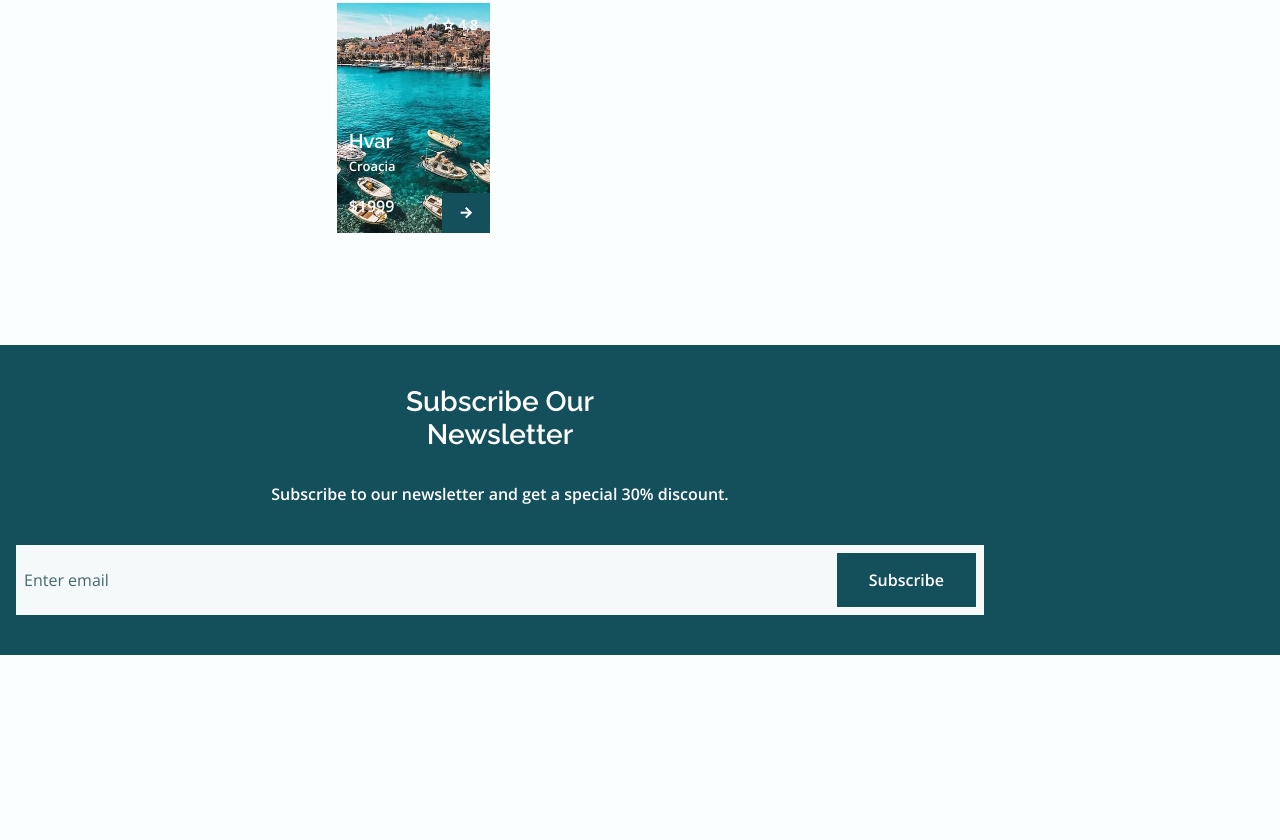
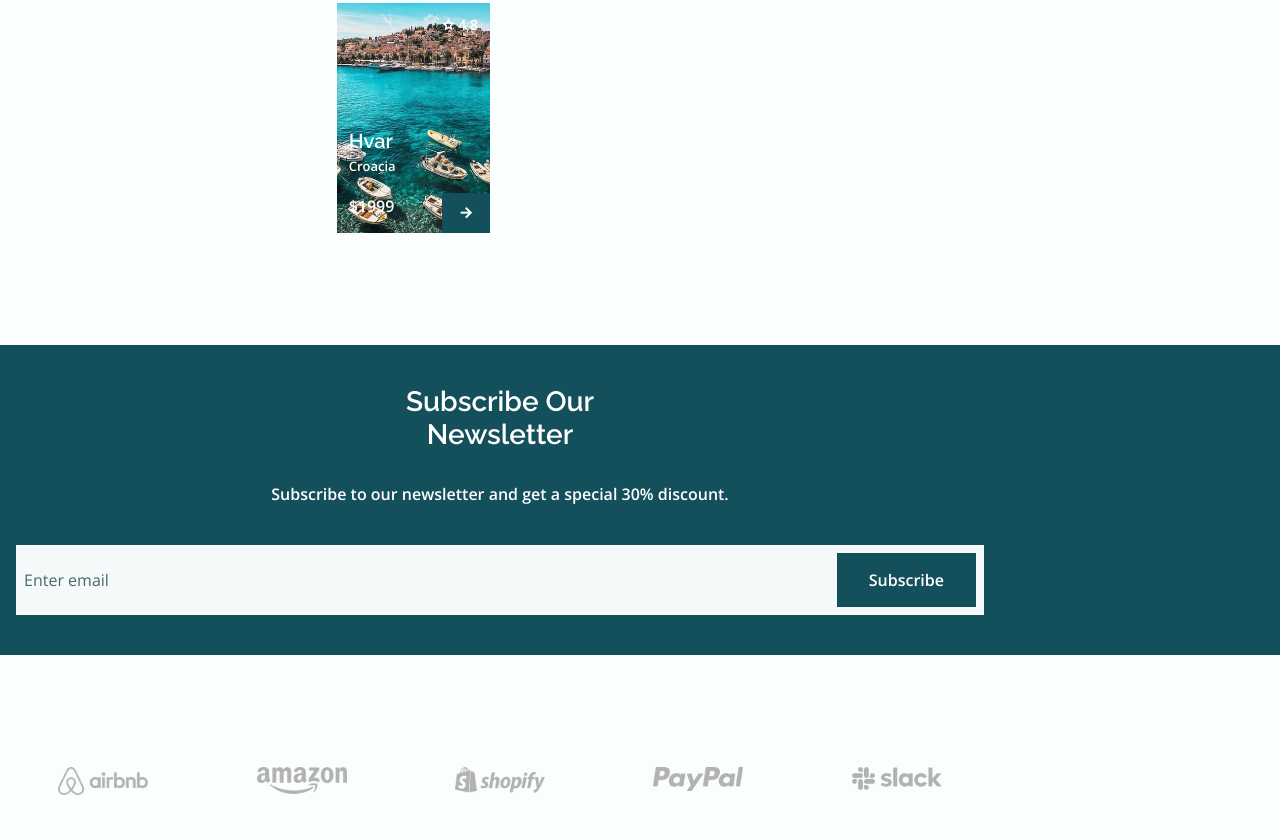
Before and after one commit to yvonneyx/responsive-travel-website, a plain HTML site: page index.html in a window 1280 px wide. Shown: the part 3561-4401 px from the top of the page. Before the commit the page ends 4256 px from the top, so only its background shows below. Drawn offline with nearby package versions, Linux system fonts and the light colour scheme.

Commit message:
Sponsors

```diff
--- a/assets/css/styles.css
+++ b/assets/css/styles.css
@@ -636,3 +636,21 @@ input {
 .subscribe__input::placeholder {
   color: var(--text-color);
 }
+
+/* ============ SPONSORS ============ */
+.sponsor__container{
+	grid-template-columns: repeat(auto-fit, minmax(110px, 1fr));
+	justify-items: center;
+	row-gap: 3rem;
+	column-gap: 1.5rem;
+}
+
+.sponsor__img{
+	width: 90px;
+	filter: invert(.7);
+	transition: var(--img-transition);
+}
+
+.sponsor__content:hover .sponsor__img{
+	filter: invert(.5);
+}
--- a/index.html
+++ b/index.html
@@ -322,6 +322,26 @@
 			</div>
 		</section>
 
+		<!-- ========================== SPONSORS ==========================-->
+		<section class="sponsor section">
+			<div class="sponsor__container container grid">
+				<div class="sponsor__content">
+					<img src="assets/img/sponsors1.png" alt="" class="sponsor__img">
+				</div>
+				<div class="sponsor__content">
+					<img src="assets/img/sponsors2.png" alt="" class="sponsor__img">
+				</div>
+				<div class="sponsor__content">
+					<img src="assets/img/sponsors3.png" alt="" class="sponsor__img">
+				</div>
+				<div class="sponsor__content">
+					<img src="assets/img/sponsors4.png" alt="" class="sponsor__img">
+				</div>
+				<div class="sponsor__content">
+					<img src="assets/img/sponsors5.png" alt="" class="sponsor__img">
+				</div>
+			</div>
+		</section>
 	</main>
 	<!-- ========================== SCROLL REVEAL ==========================-->
 
```
